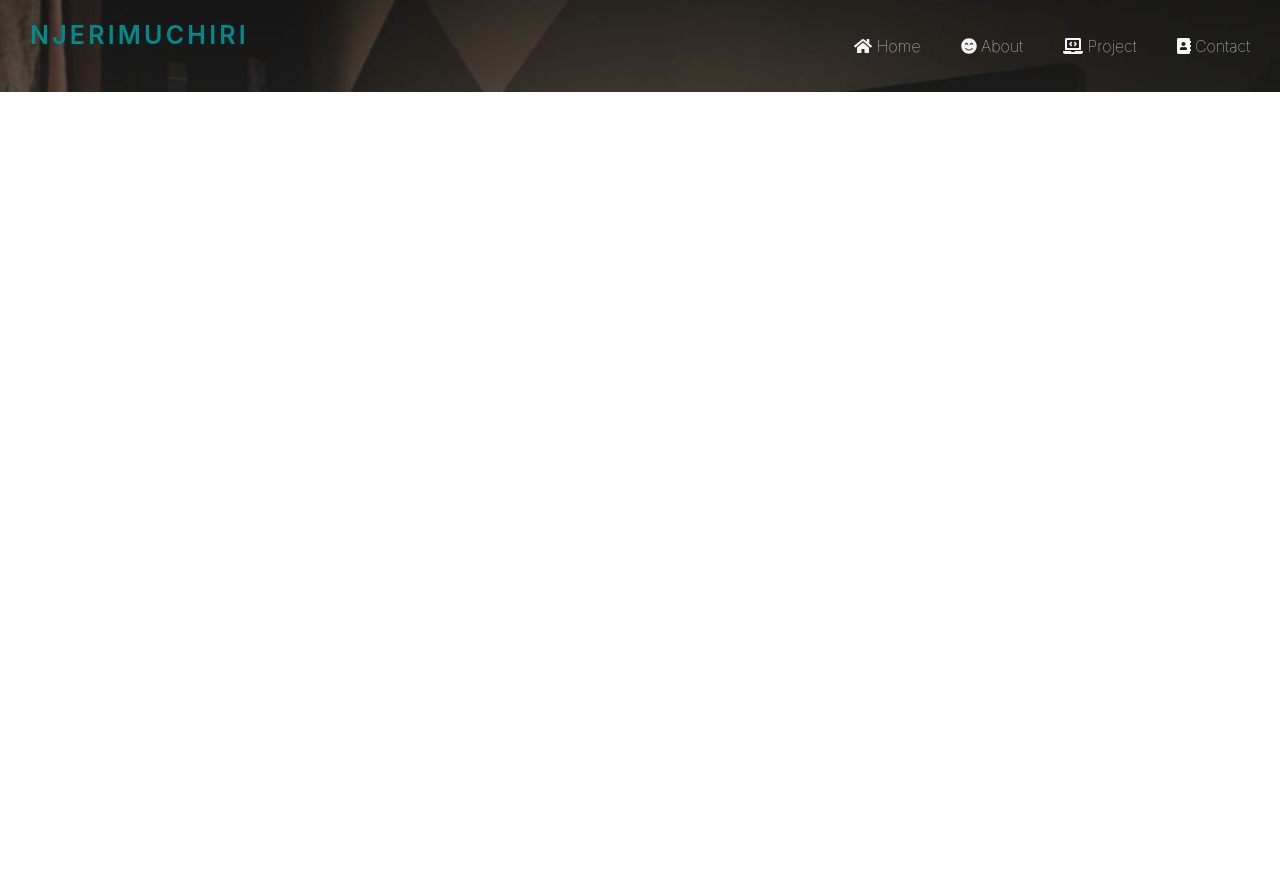
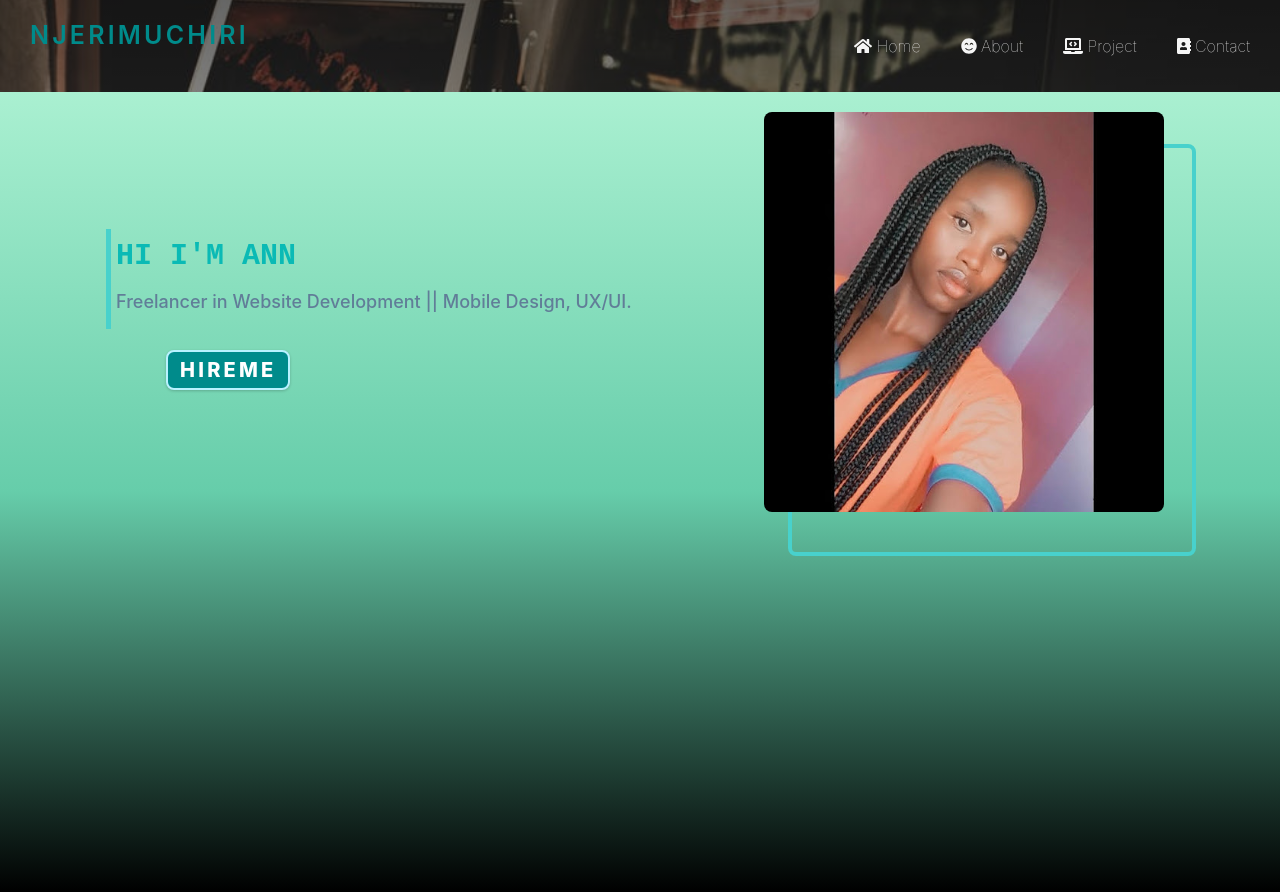
Before and after one commit to NjeriMuchiri/portfolio-app, a React (Create React App) app: page / in a window 1280 px wide. Before the commit the page ends 800 px from the top, so only its background shows below. Built offline with nearby package versions, Linux system fonts and the light colour scheme.

Commit message:
added some styling on my css page and created new divs on my container component

```diff
--- a/src/App.css
+++ b/src/App.css
@@ -8,6 +8,7 @@
 }
   a{
     text-decoration: none;
+    color:#ffff;
   }
   li{
     list-style-type: none;
@@ -138,5 +139,148 @@
       transform:translate(0%, 20%);
       transition:all 0.5s ease-in-out;
     }
+}
+/* end of navbar */
+   /*container  */
+ .me-section{
+   background:linear-gradient(360deg, #000,#66cdaa,#aaf0d1);
+   width:100vw;
+   height:100vh;
+   overflow: hidden;
+ }
+ .about-me{
+   display:flex;
+   justify-content:center;
+   align-items: center;
+   margin:50px;
+   margin-top:300px;
+ }
+ .introduction::before{
+   content:'';
+   width:5px;
+   height:100px;
+   background:#48d1cc;
+   display: block;
+   margin: -10px;
+   position: absolute;
+ }
+ .introduction h1{
+   color:#0abab5;
+   font-size:30px;
+   text-transform: uppercase;
+   font-family:monospace;
+   position: relative;
+   margin: auto;
+ }
+ .introduction p{
+   color:hsl(210, 22%, 49%);
+   font-weight:500;
+   font-size:18px;
+   position: relative;
+ }
+ .photo-section{
+   display:none;
+ }
+ .hero-btn{
+   text-transform: uppercase;
+   background: #008b8b;
+   color:#ffff;
+   position: relative;
+   letter-spacing: 0.2rem;
+   padding:0.375rem 0.75rem;
+   display:inline-block;
+   font-weight:800;
+   margin-top:20px;
+   margin-left:50px;
+   font-size: 20px;
+   border:2px solid #b9f2ff;
+   cursor:pointer;
+   box-shadow:0 1px 3px rgba(0, 0, 0, 0.2);
+   border-radius: 0.5rem;
+   transition:all 0.3s linear;
+  -webkit-transition: all 0.3s linear;
+ }
+ .hero-btn:hover::before,
+ .hero-btn:focus::before{
+   color:hsl(211, 39%, 23%);
+   background: #80daeb;
+ }
 
-}
+ @media screen and (min-width:992px){
+   .about-me {
+     display: flex;
+     justify-content: space-around;
+     align-items: center;
+     margin-top:20px;
+   }
+   .introduction::before {
+     content: '';
+     width: 5px;
+     height: 100px;
+     background: #48d1cc;
+     display: block;
+     margin: -10px;
+     position: absolute;
+   }
+
+   .introduction h1 {
+     color: #0abab5;
+     font-size: 30px;
+     text-transform: uppercase;
+     /* font-family￼: 'monospace'; */
+     position: relative;
+     margin: auto;
+   }
+
+   .introduction p {
+     color: hsl(210, 22%, 49%);
+     font-size: 18px;
+     position: relative;
+   }
+  .introduction .hero-btn {
+     text-transform: uppercase;
+     background: #008b8b;
+     color: #ffff;
+     position: relative;
+     letter-spacing: 0.2rem;
+     padding: 0.375rem 0.75rem;
+     display: inline-block;
+     font-weight: 800;
+     margin-top:20px;
+     margin-left:50px;
+     transition: all 0.3s linear;
+     -webkit-transition: all 0.3s linear;
+     font-size: 20px;
+     border: 2px solid #b9f2ff;
+     cursor:pointer;
+     box-shadow: 0 1px 3px rgba(0, 0, 0, 0.2);
+     border-radius: 0.5rem;
+   }
+   .hero-btn:hover::after,
+   .hero-btn:focus::after{
+     color: hsl(211, 39%, 23%);
+     background: #80daeb;
+   }
+   .photo-section {
+     display: block;
+     position: relative;
+   }
+   .photo-section::before{
+      content:'';
+      position:absolute;
+      width:100%;
+      height:100%;
+      border:0.25rem solid #48d1cc;
+      top:2rem;
+      right:-2rem;
+      border-radius: var(--radius);
+   }
+   .me-image{
+     max-width:25rem;
+     max-height:30rem;
+     -o-object-fit: cover;
+     object-fit: cover;
+     border-radius: var(--radius);
+     position:relative;
+   }
+ }
--- a/src/components/container.js
+++ b/src/components/container.js
@@ -1,10 +1,24 @@
 import React from "react";
-
+import boss from '../images/headerimg.jpg';
+import '../App.css';
 
 function Container(){
       return(
           <>
+          <section className="me-section">
+              <article className="about-me">
+            <div className="introduction"><h1>Hi I'm Ann </h1>
+             <p>Freelancer in Website Development ||
+             Mobile Design, UX/UI.
+              </p>
+              <a href="/contact" className="hero-btn">Hireme</a>
+             </div>
+             <div className="photo-section">
+                <img src={boss} alt="NjeriMuchiri" className="me-image" />
+             </div>
+              </article>
 
+          </section>
 
           </>
       )
```
